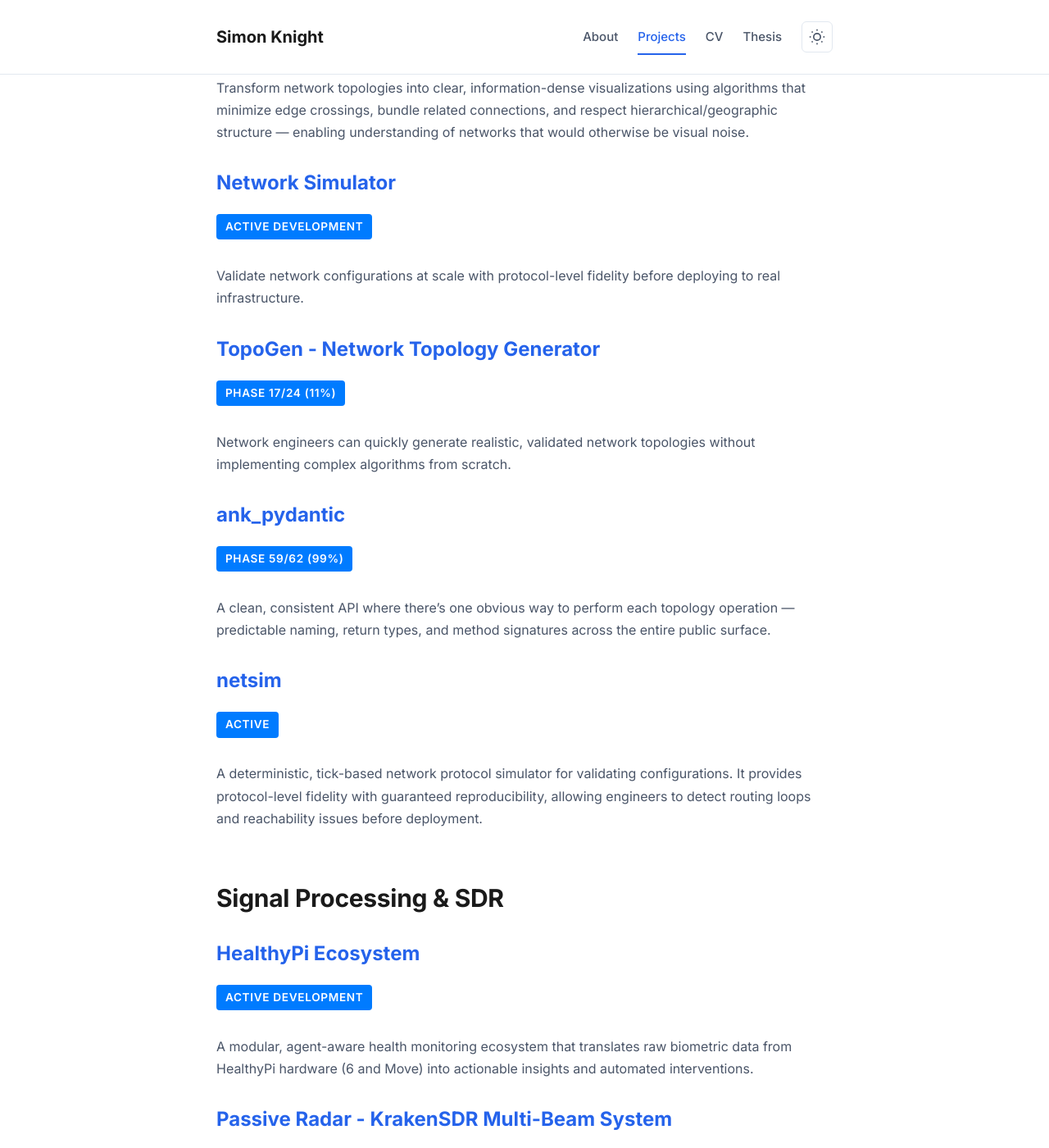
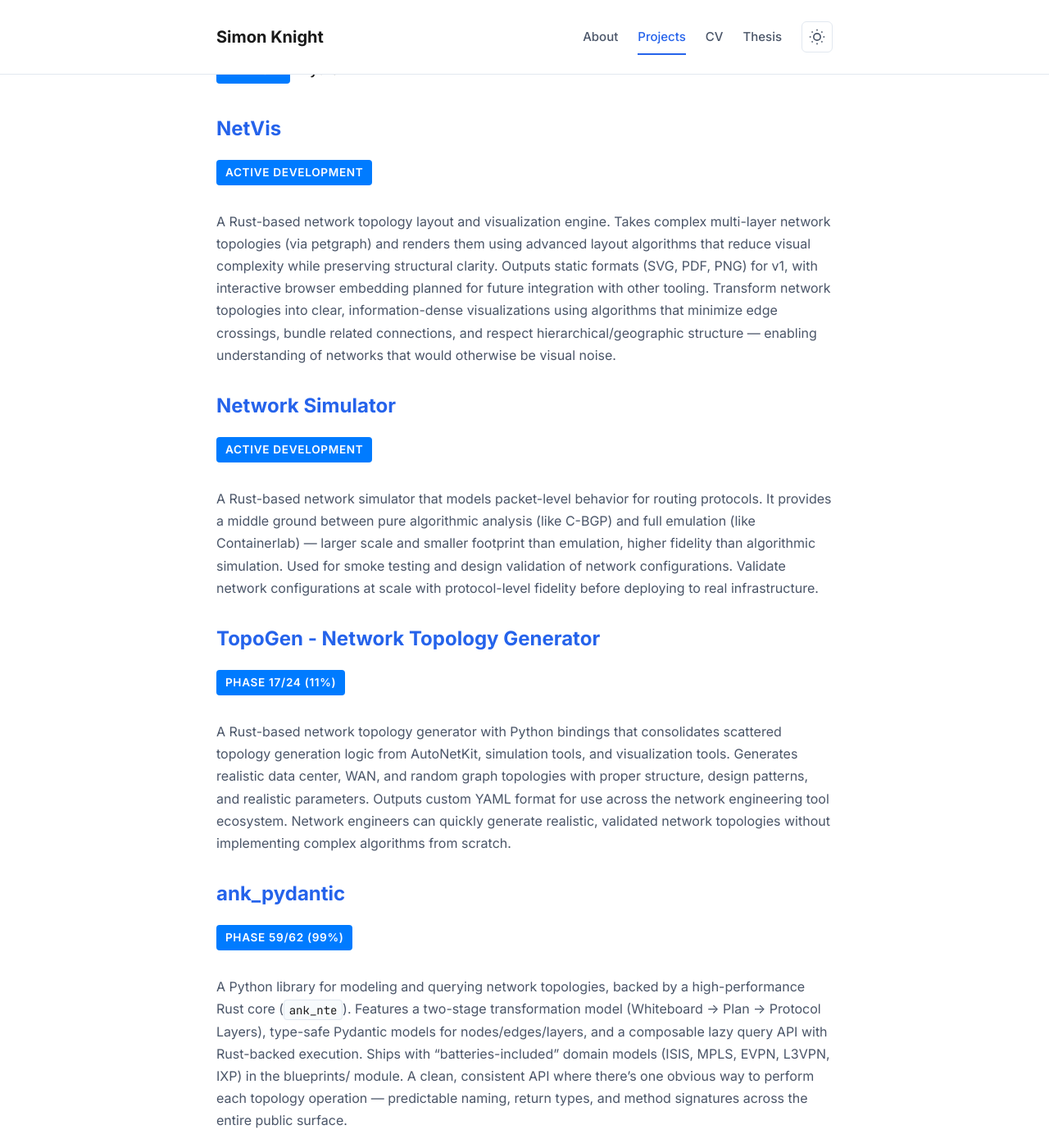
Before and after one commit to sk2/sk2.github.com, a Jekyll site: the page built from projects.md, in a window 1280 px wide and 1400 px high, scrolled down 837 px. Shown: the whole window at 82% size. Built offline with Jekyll 4.4.1, drawn with Linux system fonts in a browser that asks for light colours; our own code applies the rules of GitHub Pages for plain Markdown files; some of the changed text lies outside the part shown.

Commit message:
Expand project summaries to 4-5 sentences
- Combine content from multiple sections (Overview, What This Is, Core Value, Problem It Solves)
- Extract 4-5 complete sentences per project
- Much more informative summaries on main projects page
- Update README to document 4-5 sentence preference

Co-Authored-By: Claude Sonnet 4.5 <noreply@anthropic.com>

```diff
--- a/projects.md
+++ b/projects.md
@@ -16,7 +16,7 @@ My work focuses on network automation tools, signal processing systems, and mult
  · **Python backend (FastAPI or Flask) · React or Vue frontend — Leverages existing Python ecosystem for ANK components · meets modern UX expectations**
 
 
-Network engineers can design, validate, and visualize network changes in one complete workflow without switching between separate tools or manually gluing components together.
+A unified network simulation and visualization platform for enterprise network engineers. ANK Workbench integrates existing ANK Pydantic models, simulator, and visualization components into a seamless end-to-end workflow. Engineers can design networks declaratively, run lightweight simulations, and visualize topology, configuration state, and simulation results in one integrated environment. Built as a commercial product offering a modern alternative to traditional emulation-based tools like GNS3 and Cisco Modeling Labs. Network engineers can design, validate, and visualize network changes in one complete workflow without switching between separate tools or manually gluing components together.
 
 
 ### [AutoNetkit](projects/autonetkit)
@@ -31,7 +31,7 @@ Network engineers can design, validate, and visualize network changes in one com
 <span class="status-badge status-active">Active Development</span>
 
 
-Transform network topologies into clear, information-dense visualizations using algorithms that minimize edge crossings, bundle related connections, and respect hierarchical/geographic structure — enabling understanding of networks that would otherwise be visual noise.
+A Rust-based network topology layout and visualization engine. Takes complex multi-layer network topologies (via petgraph) and renders them using advanced layout algorithms that reduce visual complexity while preserving structural clarity. Outputs static formats (SVG, PDF, PNG) for v1, with interactive browser embedding planned for future integration with other tooling. Transform network topologies into clear, information-dense visualizations using algorithms that minimize edge crossings, bundle related connections, and respect hierarchical/geographic structure — enabling understanding of networks that would otherwise be visual noise.
 
 
 ### [Network Simulator](projects/network-simulator)
@@ -39,7 +39,7 @@ Transform network topologies into clear, information-dense visualizations using
 <span class="status-badge status-active">Active Development</span>
 
 
-Validate network configurations at scale with protocol-level fidelity before deploying to real infrastructure.
+A Rust-based network simulator that models packet-level behavior for routing protocols. It provides a middle ground between pure algorithmic analysis (like C-BGP) and full emulation (like Containerlab) — larger scale and smaller footprint than emulation, higher fidelity than algorithmic simulation. Used for smoke testing and design validation of network configurations. Validate network configurations at scale with protocol-level fidelity before deploying to real infrastructure.
 
 
 ### [TopoGen - Network Topology Generator](projects/topogen)
@@ -47,7 +47,7 @@ Validate network configurations at scale with protocol-level fidelity before dep
 <span class="status-badge status-active">Phase 17/24 (11%)</span>
 
 
-Network engineers can quickly generate realistic, validated network topologies without implementing complex algorithms from scratch.
+A Rust-based network topology generator with Python bindings that consolidates scattered topology generation logic from AutoNetKit, simulation tools, and visualization tools. Generates realistic data center, WAN, and random graph topologies with proper structure, design patterns, and realistic parameters. Outputs custom YAML format for use across the network engineering tool ecosystem. Network engineers can quickly generate realistic, validated network topologies without implementing complex algorithms from scratch.
 
 
 ### [ank_pydantic](projects/ank-pydantic)
@@ -55,15 +55,7 @@ Network engineers can quickly generate realistic, validated network topologies w
 <span class="status-badge status-active">Phase 59/62 (99%)</span>
 
 
-A clean, consistent API where there's one obvious way to perform each topology operation — predictable naming, return types, and method signatures across the entire public surface.
-
-
-### [netsim](projects/netsim)
-
-<span class="status-badge status-active">Active</span>
-
-
-A deterministic, tick-based network protocol simulator for validating configurations. It provides protocol-level fidelity with guaranteed reproducibility, allowing engineers to detect routing loops and reachability issues before deployment.
+A Python library for modeling and querying network topologies, backed by a high-performance Rust core (`ank_nte`). Features a two-stage transformation model (Whiteboard → Plan → Protocol Layers), type-safe Pydantic models for nodes/edges/layers, and a composable lazy query API with Rust-backed execution. Ships with "batteries-included" domain models (ISIS, MPLS, EVPN, L3VPN, IXP) in the blueprints/ module. A clean, consistent API where there's one obvious way to perform each topology operation — predictable naming, return types, and method signatures across the entire public surface.
 
 
 ## Signal Processing & SDR
@@ -78,10 +70,10 @@ A modular, agent-aware health monitoring ecosystem that translates raw biometric
 
 ### [Passive Radar - KrakenSDR Multi-Beam System](projects/passive)
 
-<span class="status-badge status-active">Phase 1/4 (25%)</span>
+<span class="status-badge status-active">Phase 2/4 (33%)</span>
 
 
-Clean, understandable, stable codebase that reliably tracks aircraft in real-time.
+A multi-beam passive radar system based on KrakenSDR hardware, extending an abandoned prototype to reliably track aircraft. Currently focused on establishing a clean, stable foundation before adding advanced multi-beam correlation capabilities. Clean, understandable, stable codebase that reliably tracks aircraft in real-time.
 
 
 ### [Project Spectra](projects/signals)
@@ -107,7 +99,7 @@ Passive radar system that utilizes existing Wi-Fi signals for through-wall human
 <span class="status-badge status-active">Phase 1/1 (0%)</span>
 
 
-Eliminates manual file sorting after imaging sessions - scan hundreds of frames, organize by target/filter/date, validate calibration frame availability, and go straight to PixInsight processing.
+A Python script that automates post-imaging-session file organization for astrophotography. It batch-imports FITS files from ASIAIR backup locations, organizes them by target and observation night, copies matching calibration frames, and prepares the directory structure for PixInsight's WBPP (Weighted Batch Preprocessing) workflow. Eliminates manual file sorting after imaging sessions - scan hundreds of frames, organize by target/filter/date, validate calibration frame availability, and go straight to PixInsight processing.
 
 
 ### [OpenAstro Core](projects/open-astro-core)
@@ -115,7 +107,7 @@ Eliminates manual file sorting after imaging sessions - scan hundreds of frames,
 <span class="status-badge status-active">Active Development</span>
 
 
-Downstream apps can rely on correct, consistent coordinate math and device/protocol primitives.
+OpenAstro Core is a high-performance Rust library providing shared astronomical logic, hardware drivers, and protocol implementations for the OpenAstro ecosystem. It exists to keep coordinate math and device/protocol behavior consistent across downstream OpenAstro apps. Downstream apps can rely on correct, consistent coordinate math and device/protocol primitives.
 
 
 ### [OpenAstro Node](projects/open-astro-node)
@@ -141,7 +133,7 @@ A native SwiftUI training application for iPad and Apple TV that bridges profess
 <span class="status-badge status-active">Phase 17/20 (79%)</span>
 
 
-Complete isolation between agents such that compromise of one agent cannot cascade to others or the orchestrator—demonstrating that secure multi-agent systems are practical for both personal and production infrastructure use cases.
+A security-first multi-agent system that coordinates specialized containerized agents (health monitoring, home automation, data aggregation, workflow automation) through a message broker architecture. Each agent runs in isolation with minimal privileges and communicates only through validated message queues, demonstrating production-ready patterns for deploying AI agents in security-critical infrastructure environments. The orchestrator uses cloud LLM reasoning (GPT-4/Claude) while agents remain lightweight and deterministic. Complete isolation between agents such that compromise of one agent cannot cascade to others or the orchestrator—demonstrating that secure multi-agent systems are practical for both personal and production infrastructure use cases.
 
 
 ## Data & Utilities
@@ -170,7 +162,7 @@ A Rust-based CLI tool for deduplicating and organizing large file shares. Optimi
 <span class="status-badge status-active">Active Development</span>
 
 
-In the field, you can see what the camera sees and get actionable guidance/control fast enough to improve the shot.
+Photo Tour is a smart, interactive photography assistant designed for field use. It helps you compose shots, automate repeatable workflows, and progressively adds intelligent triggering and transition logic. In the field, you can see what the camera sees and get actionable guidance/control fast enough to improve the shot.
 
 
 ### [WatchNoise](projects/watchnoise)
@@ -189,7 +181,7 @@ An Apple Watch sleep sounds application featuring adaptive audio. It uses a cust
 <span class="status-badge status-active">Active Development</span>
 
 
-- **StillState:** Reclaiming silence and rest in shared or noisy environments through intelligent, adaptive audio. - **FlowState:** Achieving and maintaining a "Steady State" of focus through task-linked audio and genetic evolution.
+**Wave** is an evolutionary ambient audio ecosystem designed to manage the user's sensory environment across rest and work. - **StillState:** Reclaiming silence and rest in shared or noisy environments through intelligent, adaptive audio. - **FlowState:** Achieving and maintaining a "Steady State" of focus through task-linked audio and genetic evolution.
 
 
 <style>
```
Also changed, not shown: projects/autonetkit.md (+8 -0 lines), projects/nascleanup.md (+8 -0 lines), projects/passive.md (+2 -2 lines), projects/watchnoise.md (+8 -0 lines), update_projects.py (+18 -5 lines), README.md.
